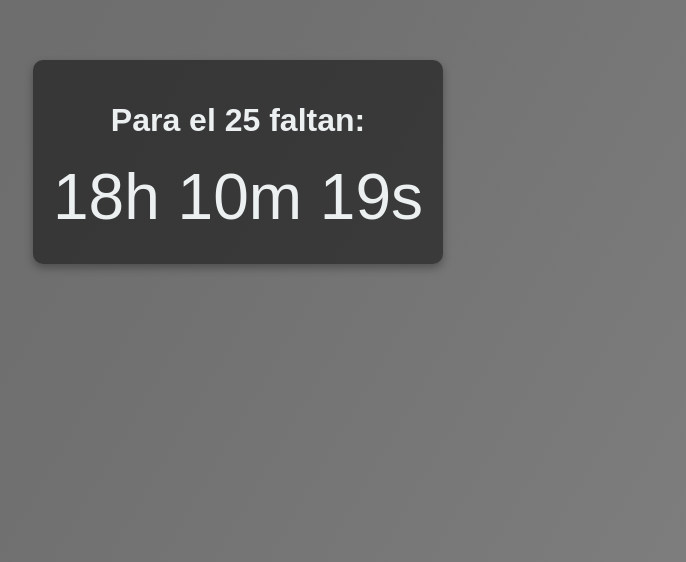
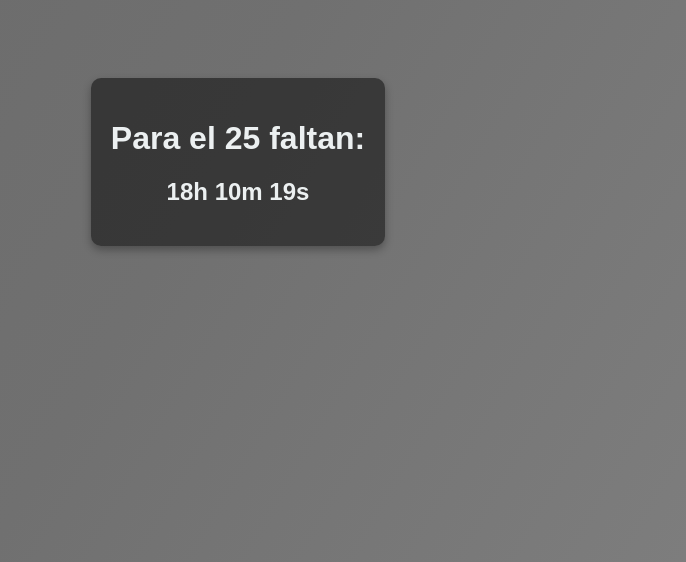
Before and after one commit to Gouveira/contador, a plain HTML site: page index.html in a window 1280 px wide. Shown: the part 238-800 px from the top of the page, without its empty margins (402-1088 px from the left). Drawn offline with Linux system fonts and the light colour scheme.

Commit message:
Actualizar index.html

```diff
--- a/index.html
+++ b/index.html
@@ -59,7 +59,8 @@
 <body>
     <div class="contador" id="vibra">
         <h1 id="linea"></h1>
-        <p id="cuenta-regresiva"></p>
+        <p id="termi"></p>
+        <h2 id="cuenta-regresiva"></p>
     </div>
 
     <script>
@@ -101,7 +102,7 @@ const vibra = document.getElementById('vibra');
             if (distancia < 1000) {
 document.getElementById('linea').innerHTML = "";                vibra.style.animation = 'vibrar 0s infinite';
                 clearInterval(intervalo);
-                document.getElementById('cuenta-regresiva').innerHTML = "¡Feliz Navidad!";
+document.getElementById('cuenta-regresiva').innerHTML = ""; document.getElementById('termi').innerHTML = "¡Feliz Navidad!";
             }
         }, 1000);
     </script>
```
